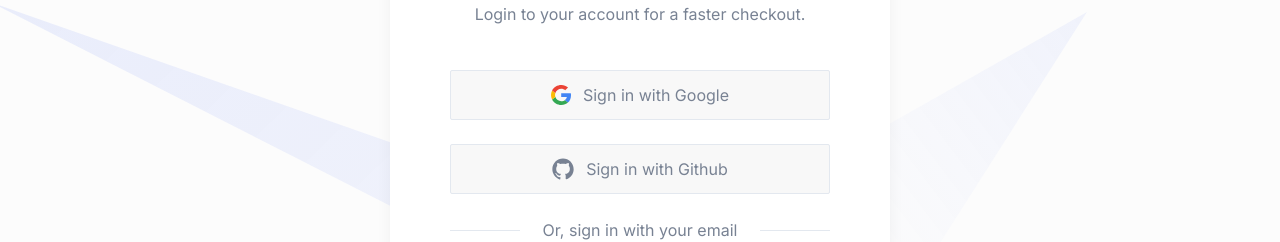
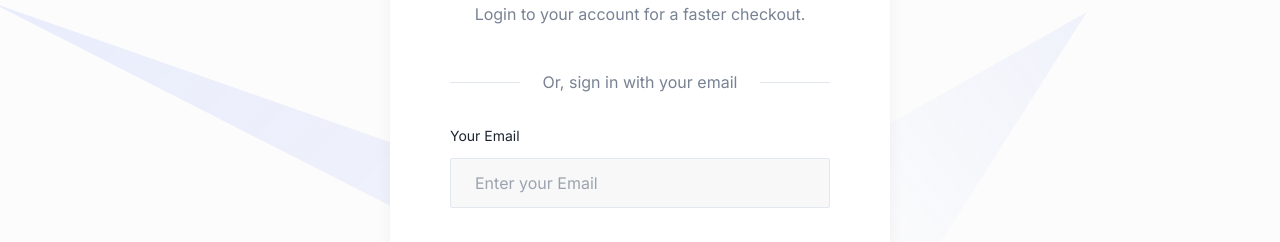
Before and after one commit to XakHD/BackupDutch5_27, a Next.js app: page /auth/signin in a window 1280 px wide. Shown: the part 286-528 px from the top of the page. Built offline with nearby package versions, Linux system fonts and the light colour scheme; no server answers.

Commit message:
Update SignIn.tsx

```diff
--- a/src/components/Auth/SignIn.tsx
+++ b/src/components/Auth/SignIn.tsx
@@ -37,7 +37,7 @@ const SignIn = () => {
               <p className="mb-11 text-center text-base text-body-color dark:text-body-color-dark">
                 Login to your account for a faster checkout.
               </p>
-              <button
+              {/* <button
                 onClick={() => signIn("google")}
                 className="mb-6 flex w-full items-center justify-center rounded-sm border border-stroke bg-[#f8f8f8] px-6 py-3 text-base text-body-color outline-none transition-all duration-300 hover:border-primary hover:bg-primary/5 hover:text-primary dark:border-transparent dark:bg-[#2C303B] dark:text-body-color-dark dark:shadow-two dark:hover:border-primary dark:hover:bg-primary/5 dark:hover:text-primary dark:hover:shadow-none"
               >
@@ -75,9 +75,9 @@ const SignIn = () => {
                   </svg>
                 </span>
                 Sign in with Google
-              </button>
+              </button> */}
 
-              <button
+              {/* <button
                 onClick={() => signIn("github")}
                 className="mb-6 flex w-full items-center justify-center rounded-sm border border-stroke bg-[#f8f8f8] px-6 py-3 text-base text-body-color outline-none transition-all duration-300 hover:border-primary hover:bg-primary/5 hover:text-primary dark:border-transparent dark:bg-[#2C303B] dark:text-body-color-dark dark:shadow-two dark:hover:border-primary dark:hover:bg-primary/5 dark:hover:text-primary dark:hover:shadow-none"
               >
@@ -93,7 +93,7 @@ const SignIn = () => {
                   </svg>
                 </span>
                 Sign in with Github
-              </button>
+              </button> */}
               <div className="mb-8 flex items-center justify-center">
                 <span className="hidden h-[1px] w-full max-w-[70px] bg-stroke dark:bg-stroke-dark sm:block"></span>
                 <p className="w-full px-5 text-center text-base text-body-color dark:text-body-color-dark">
```
